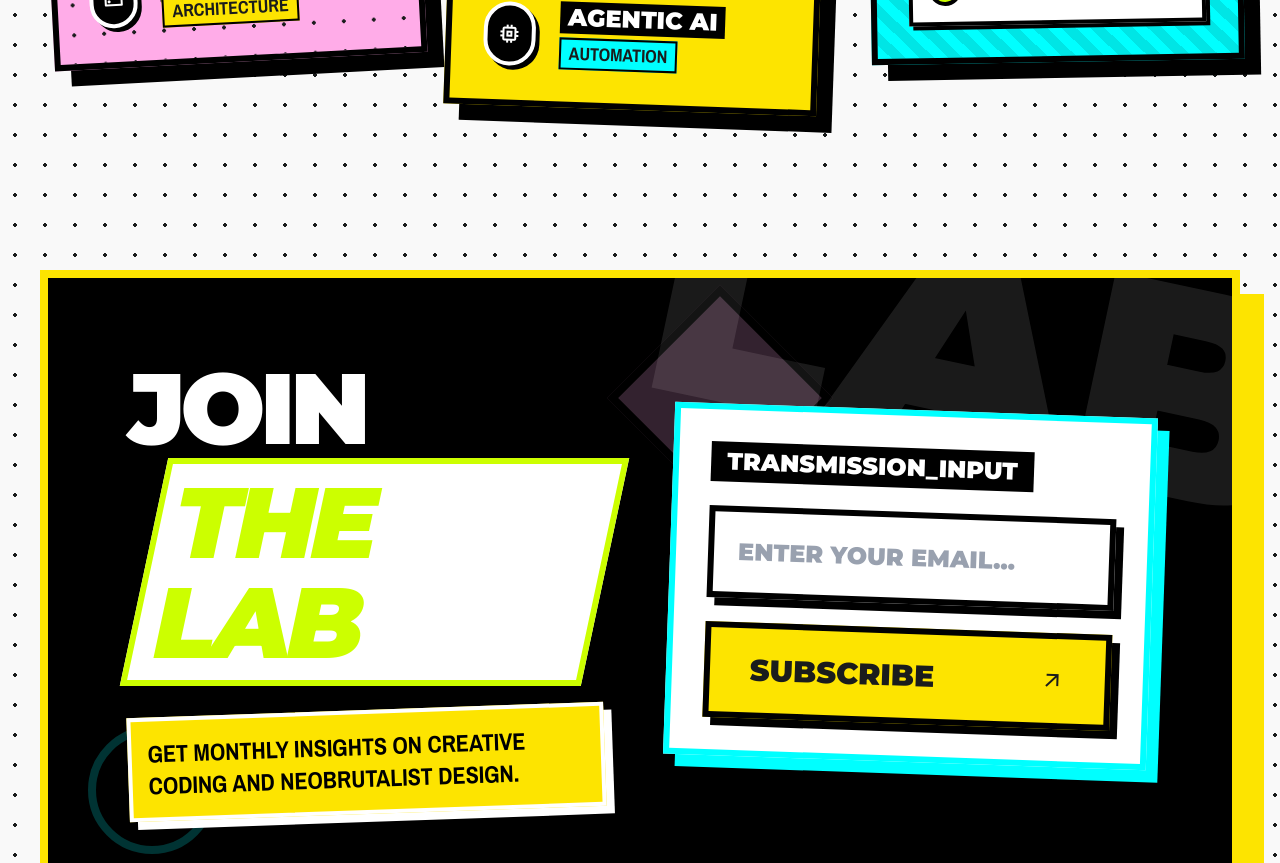
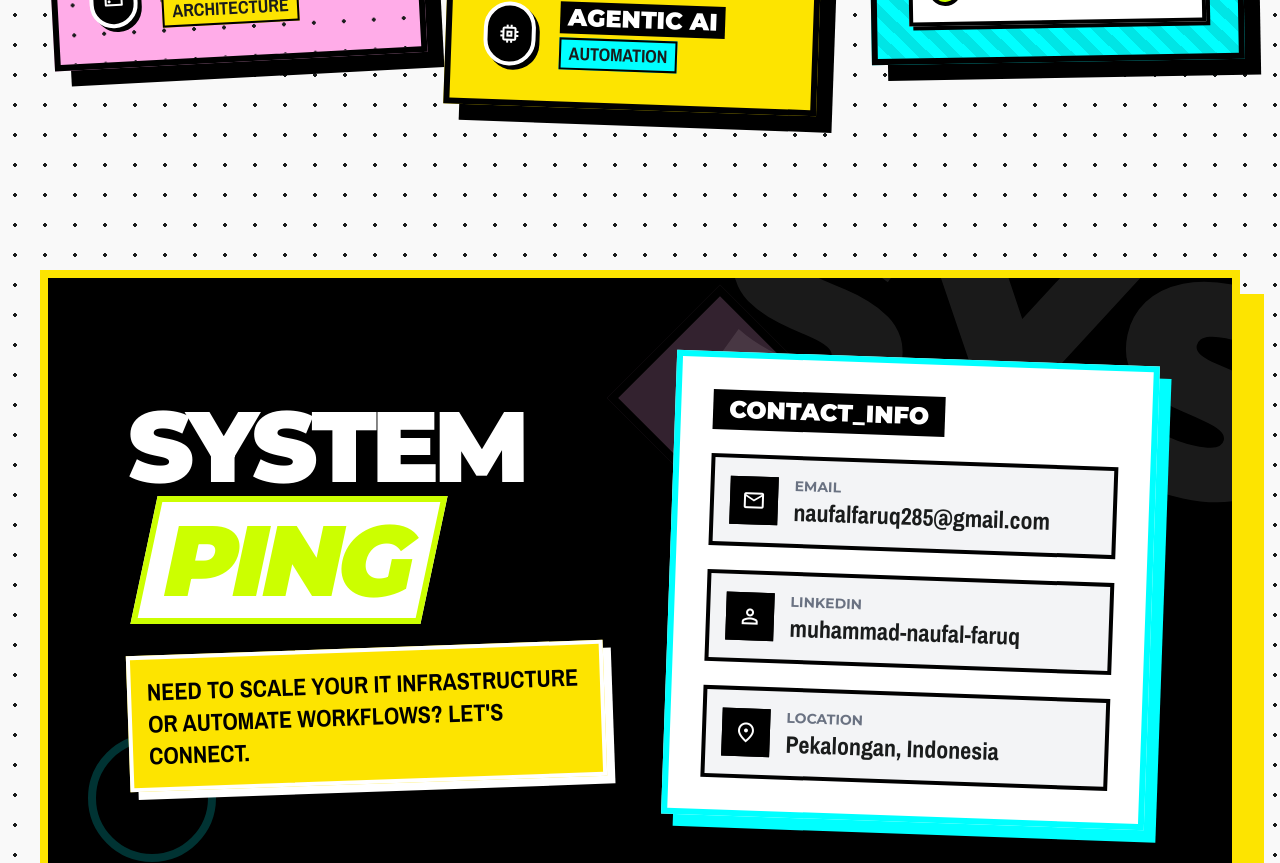
Before and after one commit to nopal087/PORTOFOLIO-2026, a Next.js app: page / in a window 1280 px wide. Shown: the part 10200-11063 px from the top of the page. Built offline with nearby package versions, Linux system fonts and the light colour scheme.

Commit message:
feat: replace newsletter with contact info and use linkedin instead of phone

```diff
--- a/src/app/page.tsx
+++ b/src/app/page.tsx
@@ -402,24 +402,48 @@ export default function Home() {
 </div>
 </div>
 </section>
-{/*  Newsletter  */}
+{/*  Contact Info  */}
 <section className="bg-black border-[8px] border-primary-fixed shadow-[24px_24px_0px_0px_#fde400] p-10 md:p-20 flex flex-col md:flex-row gap-16 items-center justify-between relative overflow-hidden mt-20">
 {/*  Background decor  */}
-<div className="absolute -top-20 -right-20 text-[300px] opacity-10 text-white font-black leading-none font-display pointer-events-none rotate-12">LAB</div>
+<div className="absolute -top-20 -right-20 text-[300px] opacity-10 text-white font-black leading-none font-display pointer-events-none rotate-12">SYS</div>
 <div className="absolute bottom-10 left-10 w-32 h-32 border-[8px] border-cyan-brutal rounded-full opacity-20 pointer-events-none"></div>
 <div className="absolute top-10 left-1/2 w-40 h-40 bg-secondary-fixed-dim border-[8px] border-black rotate-45 opacity-20 pointer-events-none"></div>
 <div className="flex flex-col gap-6 z-10 w-full md:w-1/2">
-<h2 className="font-display text-[60px] md:text-[100px] font-black uppercase text-white leading-none tracking-tighter">Join<br/><span className="text-lime-brutal bg-white px-4 py-2 border-[6px] border-lime-brutal inline-block transform -skew-x-12 ml-4">The Lab</span></h2>
-<p className="font-body-lg text-2xl text-black font-black bg-primary-fixed inline-block p-4 self-start border-[4px] border-white shadow-[8px_8px_0px_0px_#fff] uppercase rotate-[-2deg]">Get monthly insights on creative coding and neobrutalist design.</p>
+<h2 className="font-display text-[60px] md:text-[100px] font-black uppercase text-white leading-none tracking-tighter">System<br/><span className="text-lime-brutal bg-white px-4 py-2 border-[6px] border-lime-brutal inline-block transform -skew-x-12 ml-4">Ping</span></h2>
+<p className="font-body-lg text-2xl text-black font-black bg-primary-fixed inline-block p-4 self-start border-[4px] border-white shadow-[8px_8px_0px_0px_#fff] uppercase rotate-[-2deg]">Need to scale your IT infrastructure or automate workflows? Let's connect.</p>
 </div>
-<div className="w-full md:w-1/2 z-10 bg-white p-8 border-[6px] border-cyan-brutal shadow-[12px_12px_0px_0px_#00ffff] rotate-[2deg]">
-<form className="flex flex-col gap-6 w-full">
-<label className="font-display font-black text-2xl uppercase bg-black text-white self-start px-4 py-1">TRANSMISSION_INPUT</label>
-<input className="w-full border-[6px] border-black bg-white p-6 font-display font-black text-2xl focus:outline-none focus:ring-8 focus:ring-lime-brutal shadow-[8px_8px_0px_0px_rgba(0,0,0,1)] uppercase placeholder-gray-400 transition-all focus:-translate-y-1 focus:shadow-[12px_12px_0px_0px_rgba(0,0,0,1)]" placeholder="ENTER YOUR EMAIL..." required type="email"/>
-<button className="bg-primary-fixed border-[6px] border-black px-10 py-6 font-display font-black text-3xl uppercase hover:bg-black hover:text-primary-fixed hover:-translate-y-2 shadow-[8px_8px_0px_0px_rgba(0,0,0,1)] hover:shadow-[16px_16px_0px_0px_rgba(0,0,0,1)] active:translate-y-2 active:shadow-none transition-all w-full flex justify-between items-center group" type="submit">
-                         Subscribe <span className="material-symbols-outlined text-4xl group-hover:rotate-90 transition-transform">arrow_outward</span>
-</button>
-</form>
+<div className="w-full md:w-1/2 z-10 bg-white p-8 border-[6px] border-cyan-brutal shadow-[12px_12px_0px_0px_#00ffff] rotate-[2deg] flex flex-col gap-6">
+<h3 className="font-display font-black text-2xl uppercase bg-black text-white self-start px-4 py-1">CONTACT_INFO</h3>
+
+<a href="mailto:naufalfaruq285@gmail.com" className="group flex items-center gap-4 bg-gray-100 p-4 border-[4px] border-black hover:bg-lime-brutal transition-colors">
+<div className="w-12 h-12 bg-black flex items-center justify-center border-[2px] border-black group-hover:scale-110 transition-transform">
+<span className="material-symbols-outlined text-white">mail</span>
+</div>
+<div className="flex flex-col">
+<span className="font-display font-bold text-sm uppercase text-gray-500 group-hover:text-black">Email</span>
+<span className="font-body-lg font-black text-xl md:text-2xl break-all">naufalfaruq285@gmail.com</span>
+</div>
+</a>
+
+<a href="https://www.linkedin.com/in/muhammad-naufal-faruq" target="_blank" rel="noopener noreferrer" className="group flex items-center gap-4 bg-gray-100 p-4 border-[4px] border-black hover:bg-primary-fixed transition-colors">
+<div className="w-12 h-12 bg-black flex items-center justify-center border-[2px] border-black group-hover:scale-110 transition-transform">
+<span className="material-symbols-outlined text-white">person</span>
+</div>
+<div className="flex flex-col">
+<span className="font-display font-bold text-sm uppercase text-gray-500 group-hover:text-black">LinkedIn</span>
+<span className="font-body-lg font-black text-xl md:text-2xl break-all">muhammad-naufal-faruq</span>
+</div>
+</a>
+
+<div className="group flex items-center gap-4 bg-gray-100 p-4 border-[4px] border-black hover:bg-secondary-fixed-dim transition-colors">
+<div className="w-12 h-12 bg-black flex items-center justify-center border-[2px] border-black group-hover:scale-110 transition-transform">
+<span className="material-symbols-outlined text-white">location_on</span>
+</div>
+<div className="flex flex-col">
+<span className="font-display font-bold text-sm uppercase text-gray-500 group-hover:text-black">Location</span>
+<span className="font-body-lg font-black text-xl md:text-2xl">Pekalongan, Indonesia</span>
+</div>
+</div>
 </div>
 </section>
 </main>
```
Also changed, not shown: 1 other file (tests, documents, lock files or other folders).
